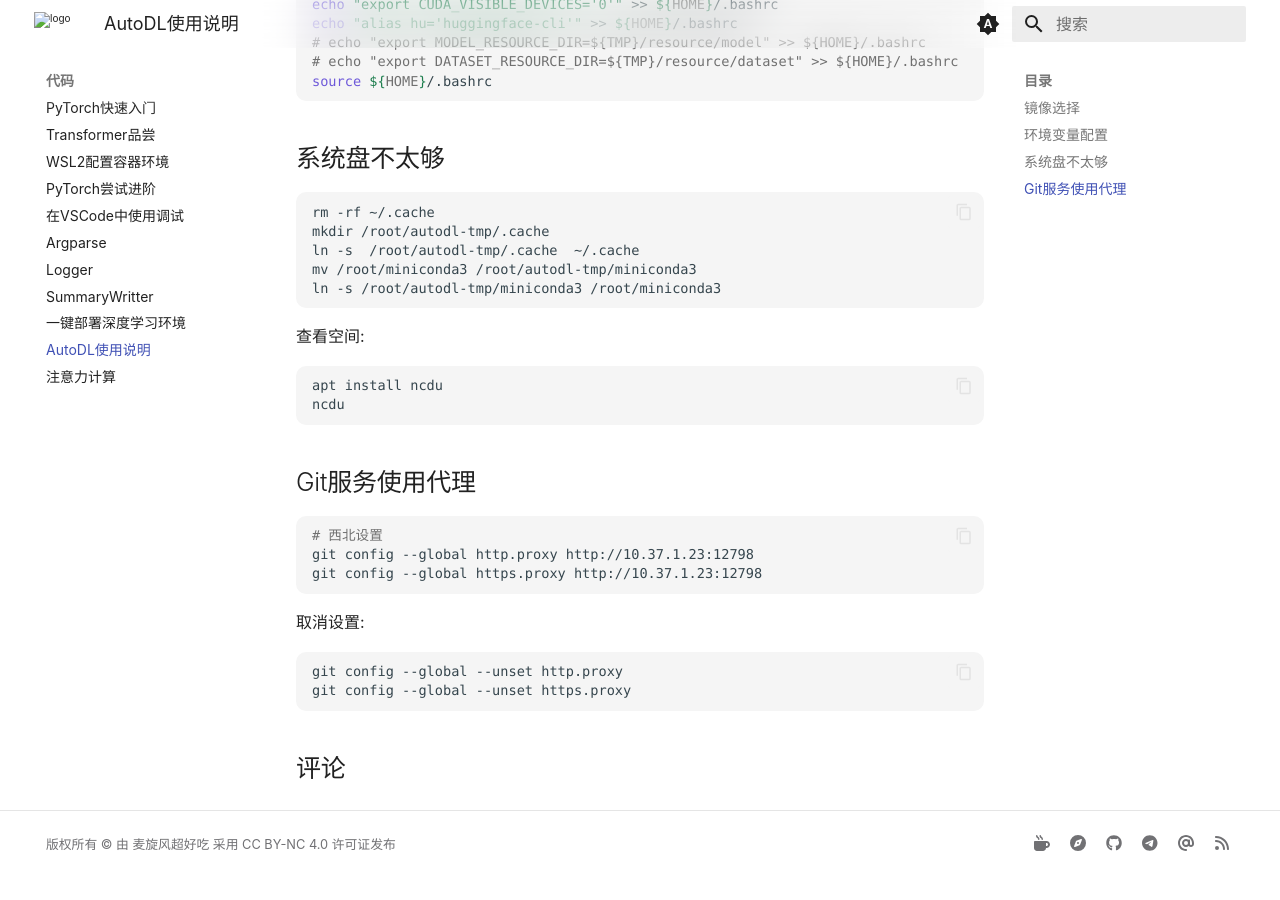
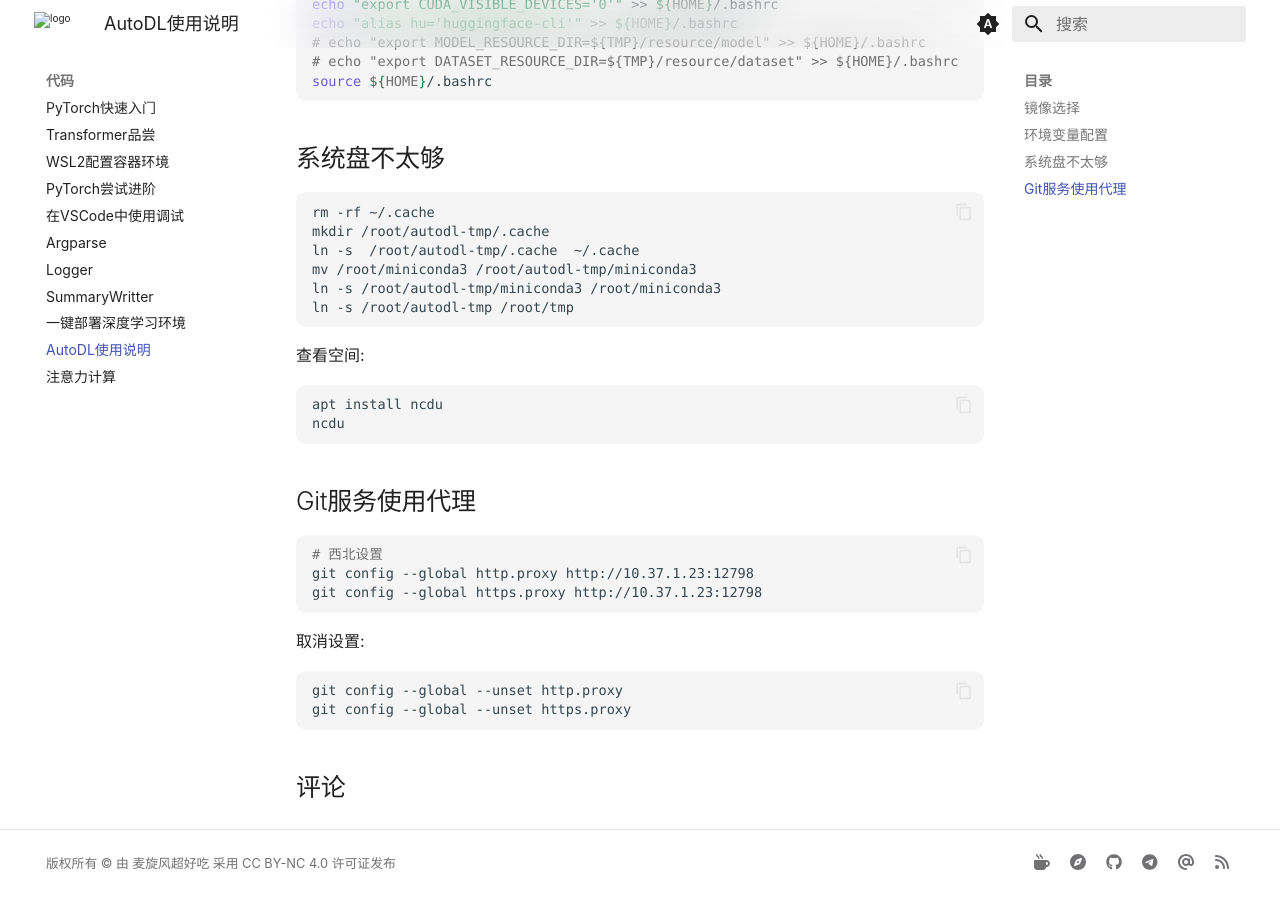
Before and after one commit to ricolxwz/note, an MkDocs documentation site: the page built from docs/code/autodl.md, in a window 1280 px wide and 900 px high, scrolled down 534 px. Built offline with MkDocs 1.6.1 and Material for MkDocs 9.7.7, drawn with Linux system fonts in a browser that asks for light colours; some web fonts are replaced; comment, search, counter and statistics services are not loaded.

Commit message:
docs: 添加临时目录的符号链接以优化文件路径管理

````diff
--- a/docs/code/autodl.md
+++ b/docs/code/autodl.md
@@ -28,6 +28,7 @@ mkdir /root/autodl-tmp/.cache
 ln -s  /root/autodl-tmp/.cache  ~/.cache
 mv /root/miniconda3 /root/autodl-tmp/miniconda3
 ln -s /root/autodl-tmp/miniconda3 /root/miniconda3
+ln -s /root/autodl-tmp /root/tmp
 ```
 
 查看空间:
````
